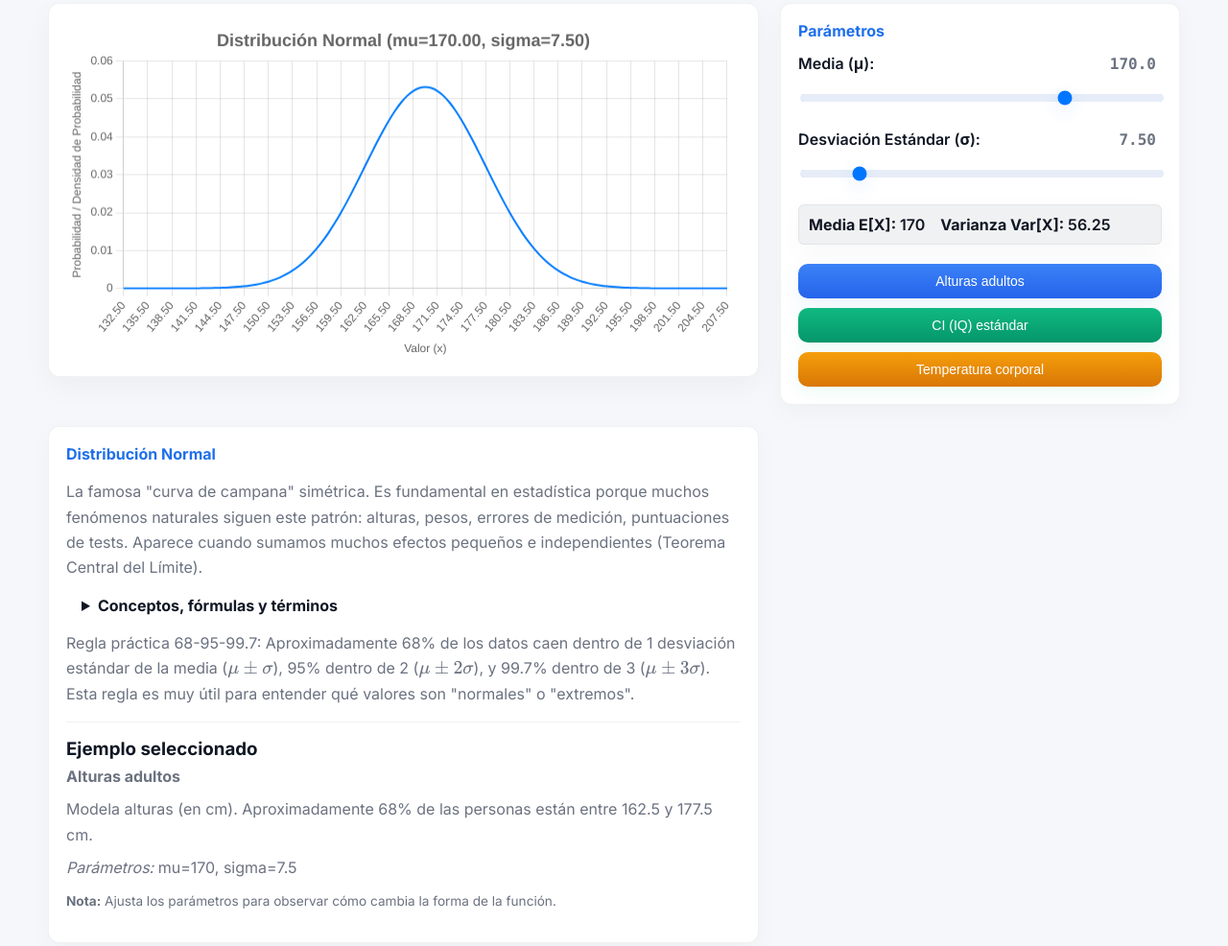
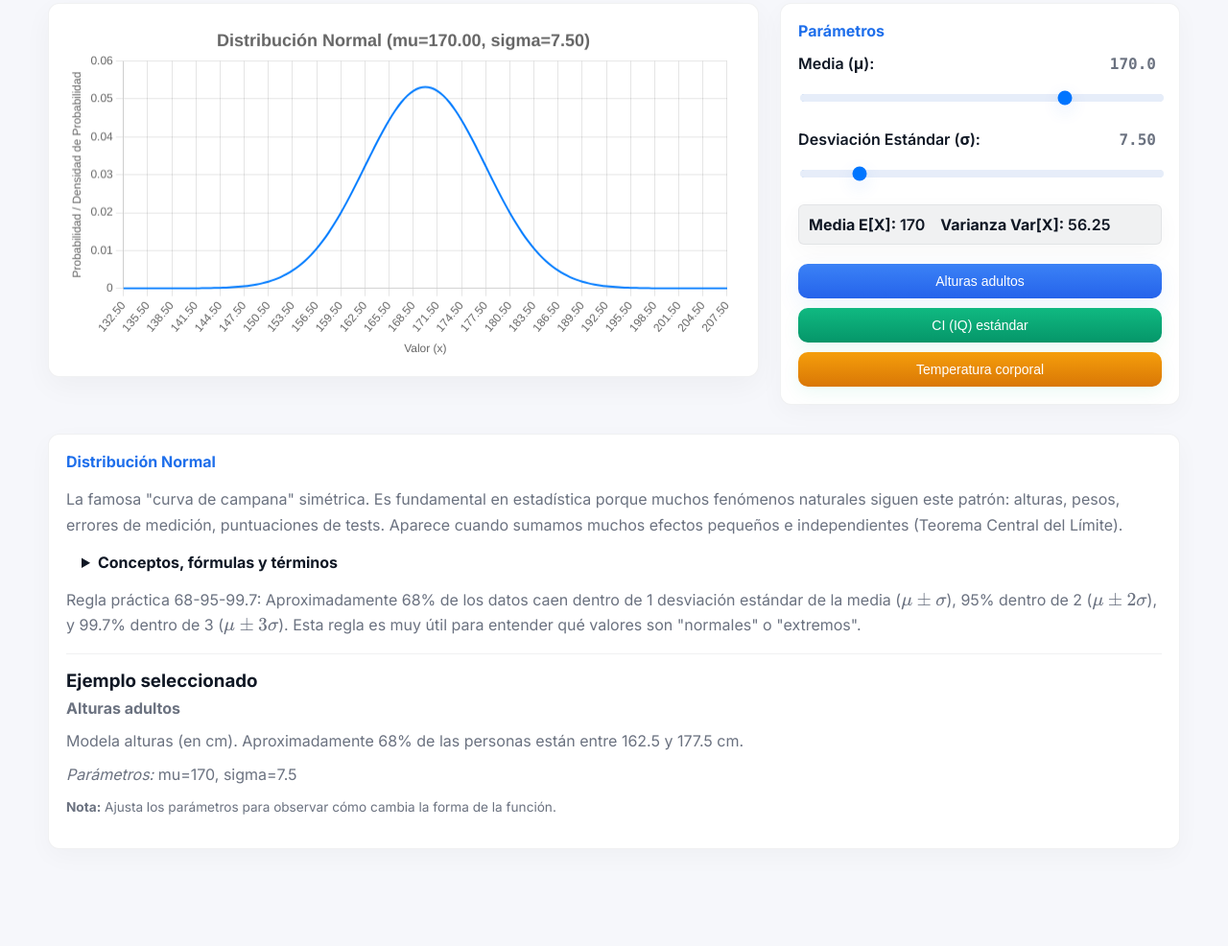
Before and after one commit to Vasallo94/Distribuciones, a plain HTML site: page index.html in a window 1280 px wide. Shown: the part 236-1222 px from the top of the page at 96% size. After the commit the page ends 1149 px from the top, so only its background shows below. Drawn offline with nearby package versions, Linux system fonts and the light colour scheme.

Commit message:
ui: make info panel span full width under chart and controls

```diff
--- a/index.html
+++ b/index.html
@@ -280,6 +280,8 @@
         /* Responsive tweaks */
         @media (max-width: 992px) { .main-content { grid-template-columns: 1fr; } .chart-container { order:0 } }
         @media (max-width: 640px) { .container { padding: 14px; } header h1 { font-size:18px; } .example-button { font-size:13px; } }
+    /* Forzar info panel a ocupar todo el ancho de la grid principal */
+    #info-panel { grid-column: 1 / -1; margin-top: 8px; }
     </style>
 </head>
 <body>
```
